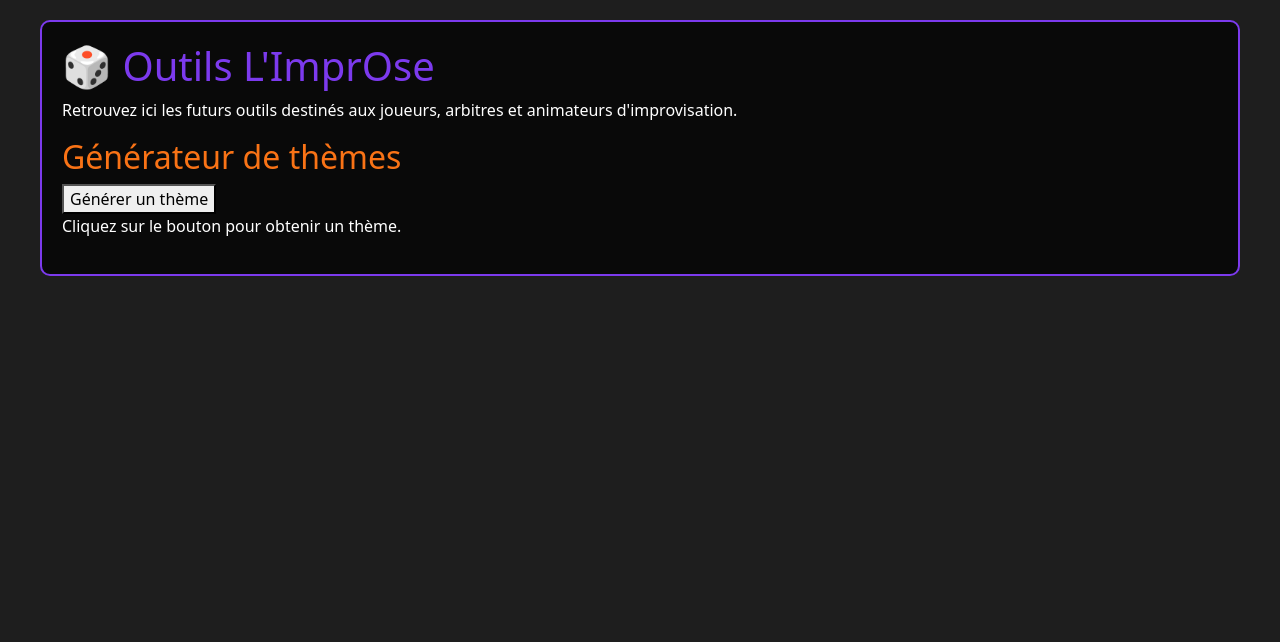
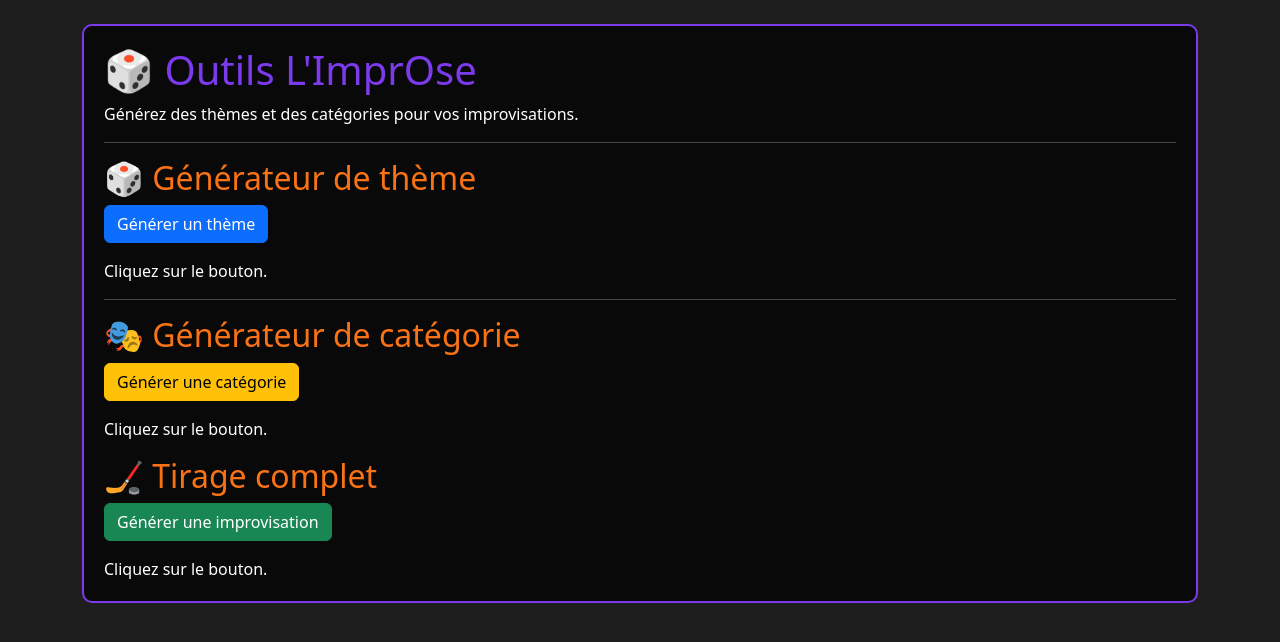
Before and after one commit to Sentenza0013/LImprOse, a plain HTML site: page html/outils.html in a window 1280 px wide. Drawn offline with nearby package versions, Linux system fonts and the light colour scheme.

Commit message:
Ajout générateur de thèmes

```diff
--- a/html/asset/js/script.js
+++ b/html/asset/js/script.js
@@ -5,10 +5,82 @@ function genererTheme() {
         "Le dernier chocolat de la Terre",
         "Un fantôme au collège",
         "Le roi des pizzas",
-        "Une machine à remonter les devoirs"
+        "La dernière baguette de France",
+        "Un dragon chez Ikea",
+        "Le facteur ninja",
+        "Le chat président"
     ];
 
     let numero = Math.floor(Math.random() * themes.length);
 
-    document.getElementById("theme").textContent = themes[numero];
+    document.getElementById("theme").textContent =
+        themes[numero];
 }
+
+function genererCategorie() {
+
+    let categories = [
+        "Comédie",
+        "Drame",
+        "Science-fiction",
+        "Fantastique",
+        "Film noir",
+        "Sans paroles",
+        "Comédie musicale",
+        "Absurde"
+    ];
+
+    let numero = Math.floor(Math.random() * categories.length);
+
+    document.getElementById("categorie").textContent =
+        categories[numero];
+}
+function genererImpro() {
+
+    let themes = [
+        "Mission sur Mars",
+        "Le facteur ninja",
+        "Le chat président",
+        "La dernière baguette de France"
+    ];
+
+    let categories = [
+        "Comédie",
+        "Drame",
+        "Science-fiction",
+        "Film noir"
+    ];
+
+    let durees = [
+        "2 minutes",
+        "4 minutes",
+        "6 minutes",
+        "8 minutes"
+    ];
+
+    let joueurs = [
+        "2 joueurs",
+        "3 joueurs",
+        "4 joueurs",
+        "5 joueurs"
+    ];
+
+    let theme =
+        themes[Math.floor(Math.random() * themes.length)];
+
+    let categorie =
+        categories[Math.floor(Math.random() * categories.length)];
+
+    let duree =
+        durees[Math.floor(Math.random() * durees.length)];
+
+    let nbJoueurs =
+        joueurs[Math.floor(Math.random() * joueurs.length)];
+
+    document.getElementById("impro").innerHTML = `
+        <h3>🎲 ${theme}</h3>
+        <p><strong>Catégorie :</strong> ${categorie}</p>
+        <p><strong>Durée :</strong> ${duree}</p>
+        <p><strong>Participants :</strong> ${nbJoueurs}</p>
+    `;
+}
--- a/html/outils.html
+++ b/html/outils.html
@@ -4,35 +4,56 @@
 <head>
     <meta charset="UTF-8">
     <meta name="viewport" content="width=device-width, initial-scale=1.0">
-    <title>Outils - L'ImprOse</title>
+    <title>Outils L'ImprOse</title>
 
     <link href="https://cdn.jsdelivr.net/npm/bootstrap@5.3.8/dist/css/bootstrap.min.css" rel="stylesheet">
     <link rel="stylesheet" href="./asset/css/style.css">
-    <link rel="icon" type="image/png" href="./asset/images/favicon.png">
 </head>
 
 <body>
 
-<main>
+<main class="container mt-4">
 
     <section>
 
         <h1>🎲 Outils L'ImprOse</h1>
 
         <p>
-            Retrouvez ici les futurs outils destinés aux joueurs,
-            arbitres et animateurs d'improvisation.
+            Générez des thèmes et des catégories pour vos improvisations.
         </p>
 
-        <h2>Générateur de thèmes</h2>
+        <hr>
 
-        <button onclick="genererTheme()">
+        <h2>🎲 Générateur de thème</h2>
+
+        <button class="btn btn-primary" onclick="genererTheme()">
             Générer un thème
         </button>
 
-        <p id="theme">
-            Cliquez sur le bouton pour obtenir un thème.
+        <p id="theme" class="mt-3">
+            Cliquez sur le bouton.
         </p>
+
+        <hr>
+
+        <h2>🎭 Générateur de catégorie</h2>
+
+        <button class="btn btn-warning" onclick="genererCategorie()">
+            Générer une catégorie
+        </button>
+
+        <p id="categorie" class="mt-3">
+            Cliquez sur le bouton.
+        </p>
+    <h2>🏒 Tirage complet</h2>
+
+<button class="btn btn-success" onclick="genererImpro()">
+    Générer une improvisation
+</button>
+
+<div id="impro" class="mt-3">
+    Cliquez sur le bouton.
+</div>
 
     </section>
 
```
